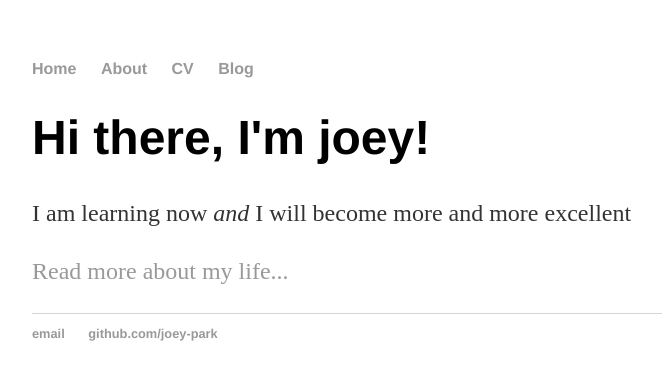
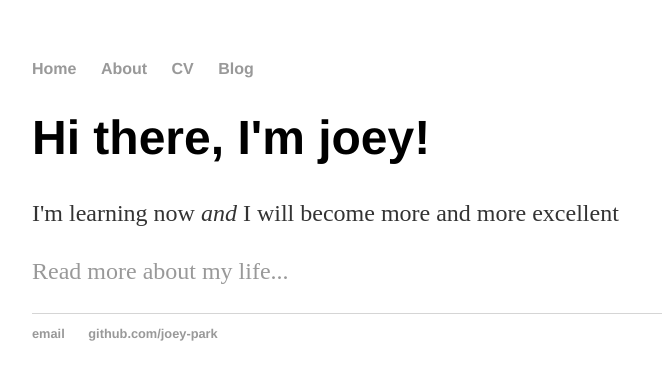
Before and after one commit to joey-park/joey-park.github.io, a Jekyll site: the page built from index.html, in a window 1280 px wide. Shown: the top 380 px of the page, without its empty margins (160-822 px from the left). Built offline with Jekyll 4.4.1, drawn with Linux system fonts in a browser that asks for light colours.

Commit message:
Update index.html

```diff
--- a/index.html
+++ b/index.html
@@ -1,30 +1,9 @@
-<!DOCTYPE html>
-<html>
-    <head>
-        <title>hello joey</title>
-        <link rel="stylesheet" type="text/css" href="/css/main.css">
-    </head>
-    <body>
-        <nav>
-            <ul>
-                <li><a href="/">Home</a></li>
-                <li><a href="/about">About</a></li>
-                <li><a href="/cv">CV</a></li>
-                <li><a href="/blog">Blog</a></li>
-            </ul>
-        </nav>
-        <div class="container">
-            <div class="blurb">
-                <h1>Hi there, I'm joey!</h1>
-                <p>I am learning now <em>and</em> I will become more and more excellent</p>
-                <p><a href="/about"> Read more about my life...</a></p>
-            </div><!-- /.blurb -->
-        </div><!-- /.container -->
-        <footer>
-            <ul>
-                <li><a href="joey_8214@163.com">email</a></li>
-                <li><a href="https://github.com/joey-park">github.com/joey-park</a></li>
-            </ul>
-        </footer>
-    </body>
-</html>
+---
+layout: default
+title: joey-park, an interesting place
+---
+<div class="blurb">
+    <h1>Hi there, I'm joey!</h1>
+    <p>I'm learning now <em>and</em> I will become more and more excellent</p>
+    <p><a href="/about">Read more about my life...</a></p>
+</div><!-- /.blurb -->
```
